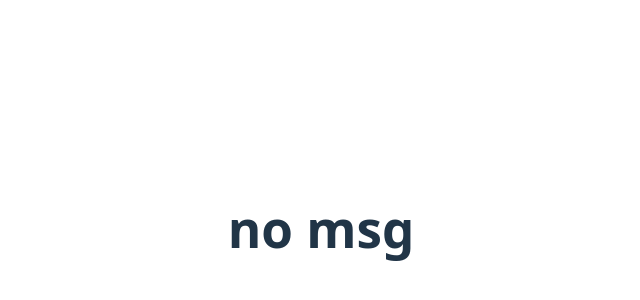
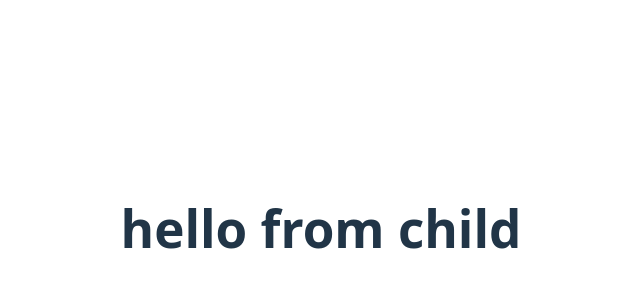
Before and after one commit to L7BUG/vue-demo, a Vue app: page / in a window 1280 px wide. Shown: the part 172-472 px from the top of the page, without its empty margins (319-959 px from the left). Built offline with nearby package versions, Linux system fonts and the light colour scheme.

Commit message:
vue-demo-13:Emits

```diff
--- a/src/App.vue
+++ b/src/App.vue
@@ -6,5 +6,5 @@ const msg = ref<string>("");
 </script>
 
 <template>
-  <ChildComp :msg="msg"/>
+  <ChildComp :msg="msg" @response="item => msg = item"/>
 </template>
--- a/src/components/ChildComp.vue
+++ b/src/components/ChildComp.vue
@@ -1,7 +1,9 @@
 <script lang="ts" setup>
-const props = defineProps({
+defineProps({
   msg: String,
 });
+const emit = defineEmits(['response'])
+emit("response", "hello from child")
 </script>
 
 <template>
```
